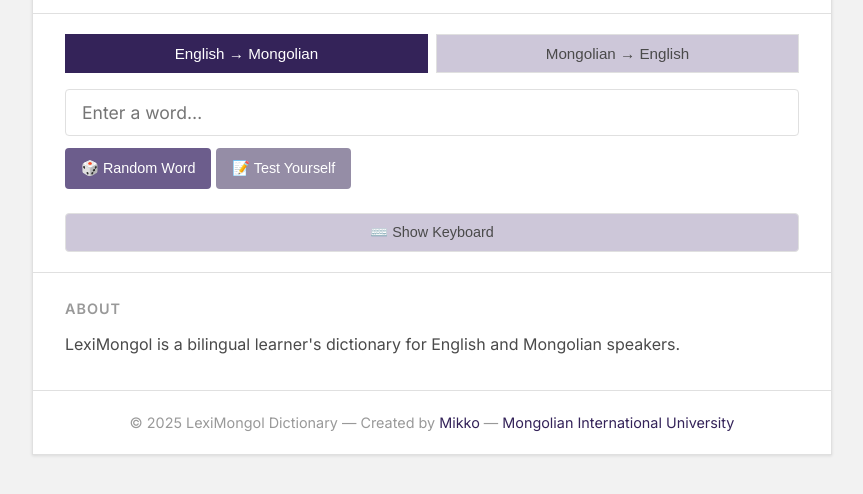
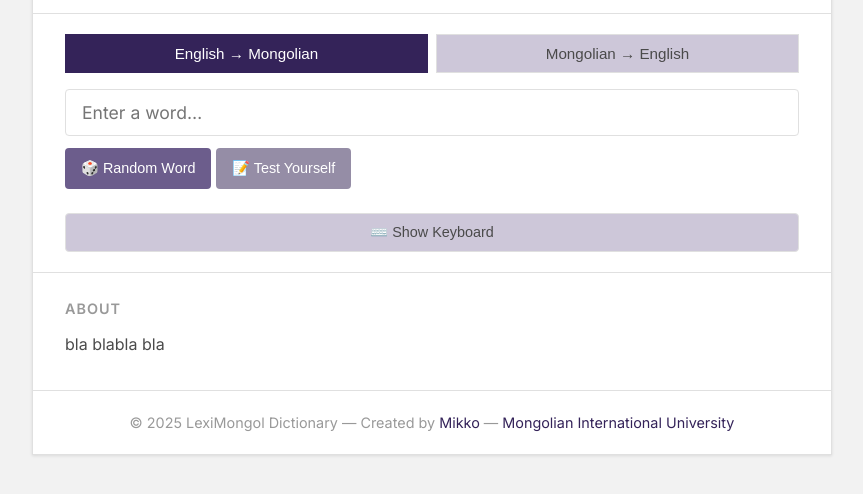
Before and after one commit to LexiDictionary/LexiMongol, a plain HTML site: page index.html in a window 1280 px wide. Shown: the part 136-630 px from the top of the page, without its empty margins (208-1071 px from the left). Drawn offline with Linux system fonts and the light colour scheme; a web font is replaced by a local one.

Commit message:
Update index.html

```diff
--- a/index.html
+++ b/index.html
@@ -85,7 +85,7 @@
     <main class="results-container" id="resultsContainer">
       <div class="about-section" id="aboutSection">
         <div class="section-title">About</div>
-        <p class="about-content">LexiMongol is a bilingual learner's dictionary for English and Mongolian speakers.</p>
+        <p class="about-content">bla blabla bla</p>
       </div>
     </main>
 
```
